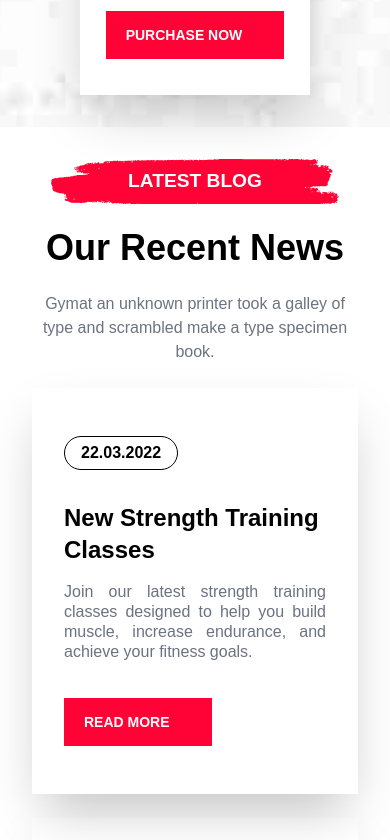
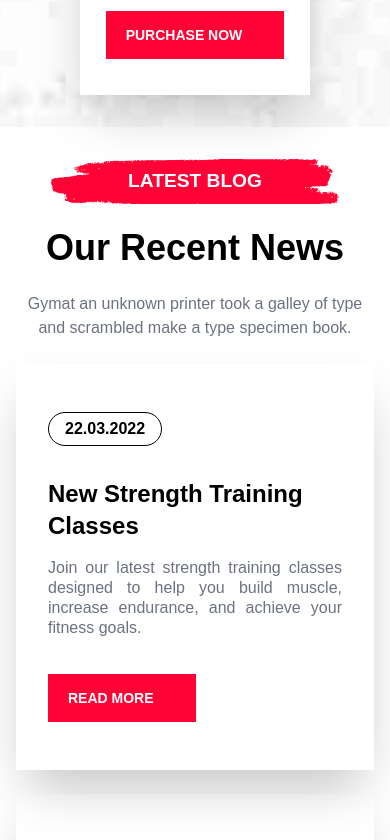
Before and after one commit to PawelWydra/Gymate-main, a React (Create React App) app: page / in a window 390 px wide. Shown: the part 10640-11480 px from the top of the page. Built offline with nearby package versions, Linux system fonts and the light colour scheme; some icons are missing.

Commit message:
feat: wrap blog section with section container cmp

```diff
--- a/src/components/blog/blog.jsx
+++ b/src/components/blog/blog.jsx
@@ -1,18 +1,19 @@
+import SectionContainer from "../sectionContainer/sectionContainer";
 import RedBgHeading from "../title/redBgHeading/redBgHeading";
 import BlogCard from "./blogCard/blogCard";
 import blogData from "./blogDataModel";
 
 function Blog() {
   return (
-    <div className="flex flex-col items-center bg-white p-8 md:p-24">
-      <div className="max-w-6xl flex flex-col items-center gap-6">
+    <SectionContainer bg='#fff'>
+      <div className="flex flex-col items-center gap-6">
         <RedBgHeading text={"LATEST BLOG"} />
         <h1 className="text-4xl font-semibold text-black">Our Recent News</h1>
         <p className=" text-gray-500 text-center">
           Gymat an unknown printer took a galley of type and scrambled make a
           type specimen book.
         </p>
-        <div className="flex flex-col md:flex-row justify-center gap-6 flex-wrap">
+        <div className="flex flex-wrap justify-center gap-6">
           {blogData.map((blog, index) => (
             <BlogCard
               key={index}
@@ -23,7 +24,7 @@ function Blog() {
           ))}
         </div>
       </div>
-    </div>
+    </SectionContainer>
   );
 }
 
```
